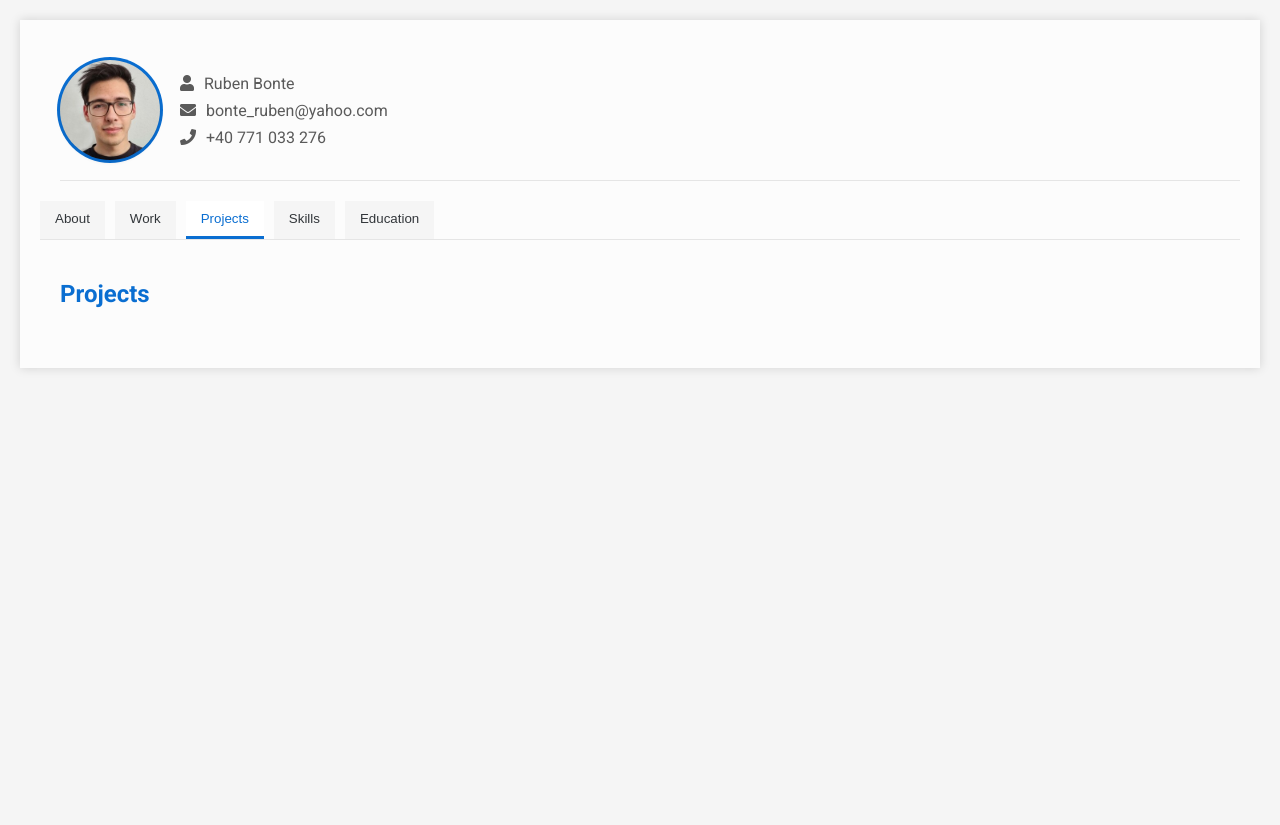
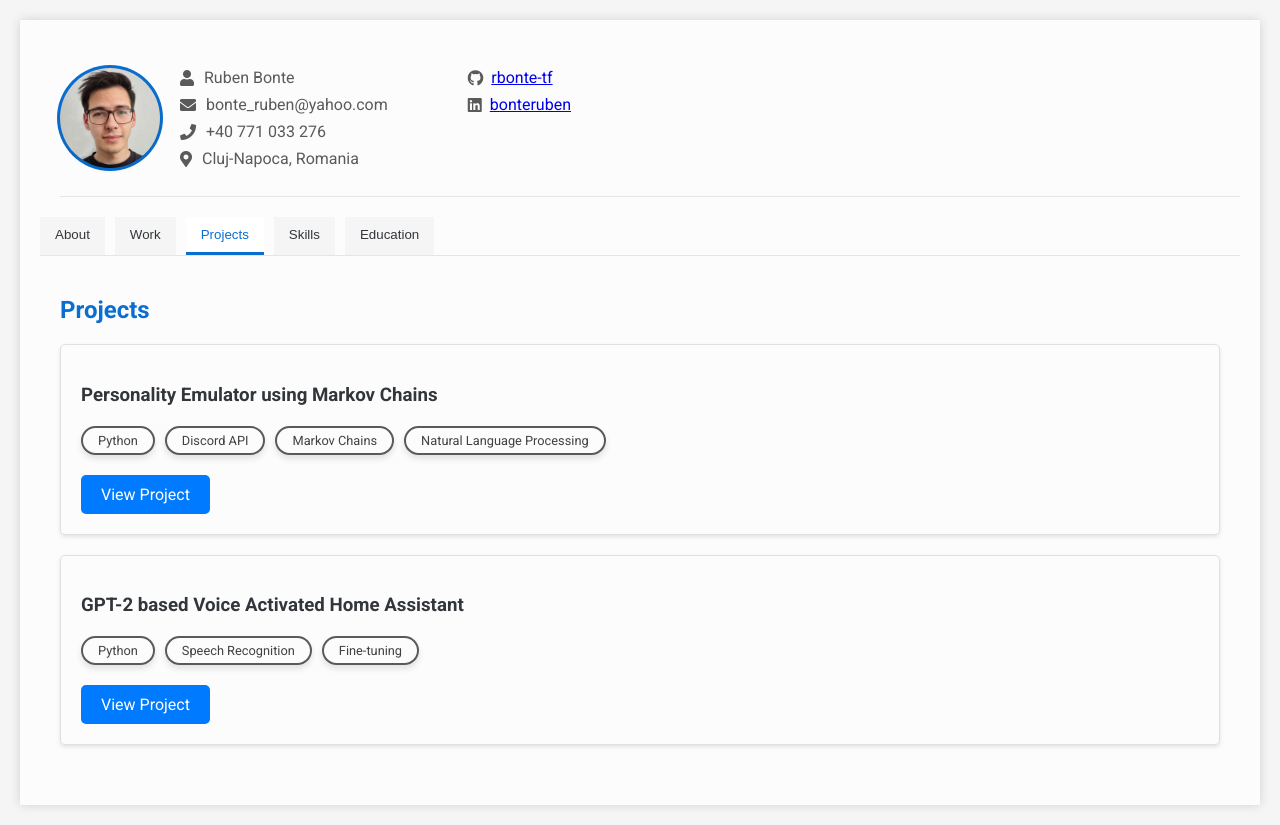
Before and after one commit to rbonte-tf/resume, a plain HTML site: page index.html in a window 1280 px wide. Both pictures are taken after a click on the button "Projects". Before the commit the page ends 800 px from the top, so only its background shows below. Drawn offline with Linux system fonts and the light colour scheme.

Commit message:
project section cards

```diff
--- a/index.html
+++ b/index.html
@@ -15,9 +15,18 @@
         <div class="personal-info">
             <img src="images/face.jpeg" class="profile-image" alt="Me!">
             <div class="contact-info">
-                <p><i class="fas fa-user"></i> Ruben Bonte</p>
-                <p><i class="fas fa-envelope"></i> bonte_ruben@yahoo.com</p>
-                <p><i class="fas fa-phone"></i> +40 771 033 276</p>
+                <div class="contact-group">
+                    <p><i class="fas fa-user"></i> Ruben Bonte</p>
+                    <p><i class="fas fa-envelope"></i> bonte_ruben@yahoo.com</p>
+                    <p><i class="fas fa-phone"></i> +40 771 033 276</p>
+                    <p><i class="fas fa-map-marker-alt"></i> Cluj-Napoca, Romania</p>
+                </div>
+                <div class="contact-group">
+                    <p><i class="fab fa-github icon-spacing"></i><a href="https://github.com/rbonte-tf" target="_blank"
+                            rel="noopener noreferrer">rbonte-tf</a></p>
+                    <p><i class="fab fa-linkedin icon-spacing"></i><a href="https://www.linkedin.com/in/bonteruben/"
+                            target="_blank" rel="noopener noreferrer">bonteruben</a></p>
+                </div>
             </div>
         </div>
 
@@ -86,7 +95,27 @@
 
         <div id="Projects" class="tabcontent">
             <h2>Projects</h2>
-            <!-- Projects Table Goes Here -->
+            <!-- Project Cards -->
+            <div class="project-card">
+                <h3>Personality Emulator using Markov Chains</h3>
+                <div class="skill-bubbles">
+                    <span class="skill">Python</span>
+                    <span class="skill">Discord API</span>
+                    <span class="skill">Markov Chains</span>
+                    <span class="skill">Natural Language Processing</span>
+                </div>
+                <a href="#" class="btn-view">View Project</a>
+            </div>
+
+            <div class="project-card">
+                <h3>GPT-2 based Voice Activated Home Assistant</h3>
+                <div class="skill-bubbles">
+                    <span class="skill">Python</span>
+                    <span class="skill">Speech Recognition</span>
+                    <span class="skill">Fine-tuning</span>
+                </div>
+                <a href="#" class="btn-view">View Project</a>
+            </div>
         </div>
 
         <div id="Skills" class="tabcontent">
--- a/styles.css
+++ b/styles.css
@@ -127,3 +127,75 @@
 .work-experience tr:hover {
     background-color: #f5f5f5;
 }
+
+.project-card {
+    border: 1px solid #e0e0e0;
+    padding: 20px;
+    border-radius: 5px;
+    box-shadow: 0px 2px 4px rgba(0, 0, 0, 0.1);
+    margin-bottom: 20px;
+    transition: box-shadow 0.3s ease;
+}
+
+.project-card:hover {
+    box-shadow: 0px 4px 8px rgba(0, 0, 0, 0.1);
+}
+
+.project-card img {
+    max-width: 100%;
+    border-radius: 5px;
+    margin-bottom: 15px;
+}
+
+.btn-view {
+    display: inline-block;
+    padding: 10px 20px;
+    background-color: #007bff;  /* Sample blue color */
+    color: #ffffff;
+    border-radius: 5px;
+    text-decoration: none;
+    transition: background-color 0.3s ease;
+}
+
+.btn-view:hover {
+    background-color: #0056b3;  /* Darker blue on hover */
+}
+
+.skill-bubbles {
+    display: flex;
+    flex-wrap: wrap;
+    gap: 10px;
+    justify-content: left;
+    margin-top: 20px;
+    margin-bottom: 20px;
+}
+
+.skill {
+    background-color: transparent;
+    border: 2px solid #5a5a5a;  /* Adding a border with the previous background color */
+    border-radius: 50px;
+    color: #414141;
+    padding: 5px 15px;
+    font-size: 0.8rem;
+    box-shadow: 0px 4px 6px rgba(0, 0, 0, 0.1);
+    transition: background-color 0.3s, color 0.3s;
+}
+
+.skill:hover {
+    background-color: #b1b1b1;
+    color: black;  /* Text color turns to white on hover */
+}
+
+.icon-spacing {
+    margin-right: 8px; /* Adjust the value as per your needs */
+}
+
+.contact-info {
+    display: flex;
+    flex-wrap: wrap;
+    gap: 80px; /* This creates a gap between the groups */
+}
+
+.contact-group {
+    flex: 1;
+}
```
